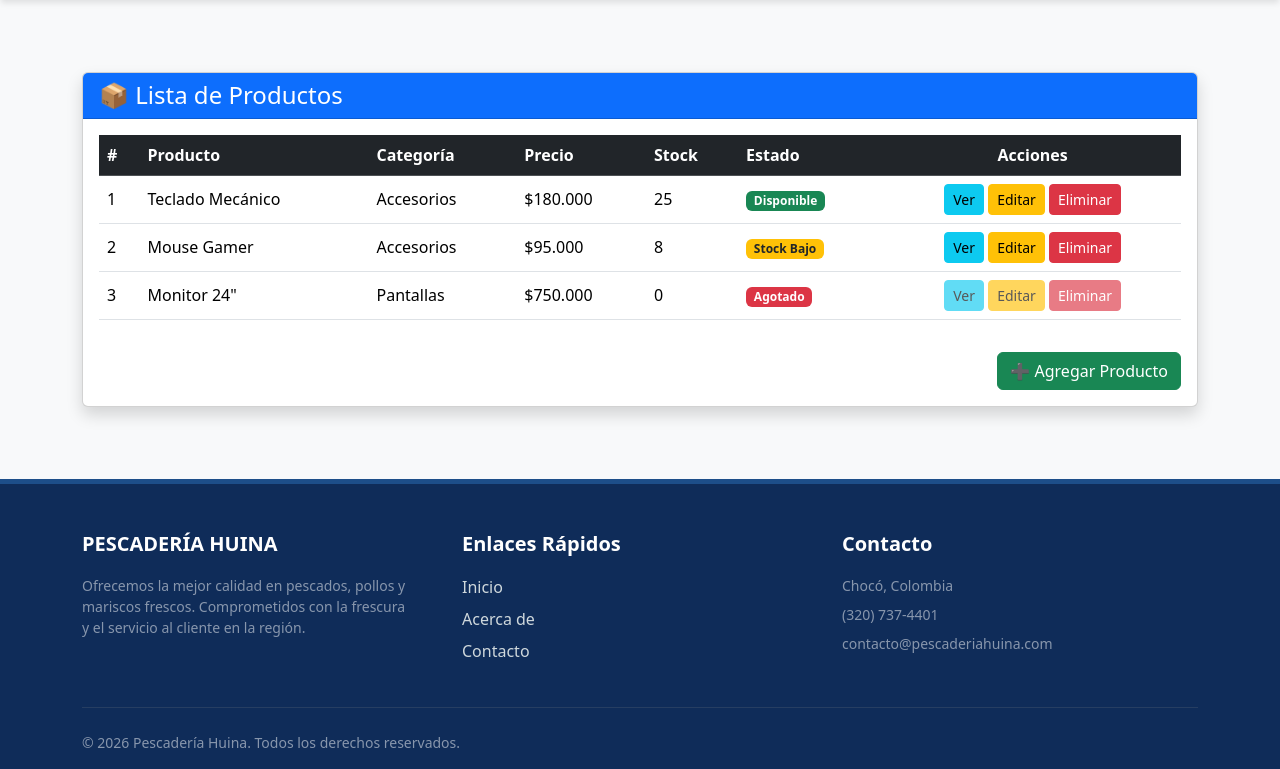
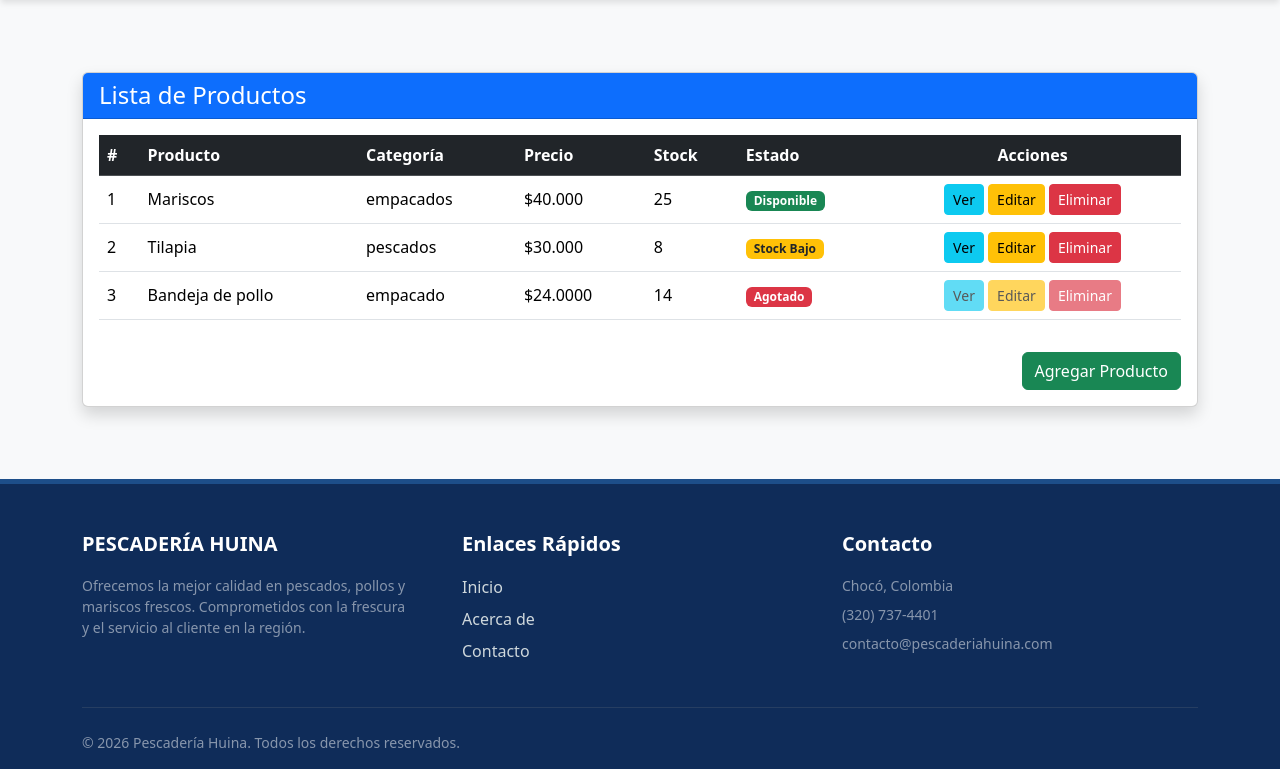
Before and after one commit to marlon733/PROYECTO_SENA, a Django app: page /productos/ in a window 1280 px wide. Shown: the part 81-850 px from the top of the page. Run offline with Django 5.2, Linux system fonts and the light colour scheme; the visitor is signed in with stand-in values (Sample User, id 1); some libraries are stand-ins or nearby versions.

```diff
--- a/pescaderia_huina/productos/templates/producto.html
+++ b/pescaderia_huina/productos/templates/producto.html
@@ -18,7 +18,7 @@
 
     <div class="card shadow">
         <div class="card-header bg-primary text-white">
-            <h4 class="mb-0">📦 Lista de Productos</h4>
+            <h4 class="mb-0">Lista de Productos</h4>
         </div>
 
         <div class="card-body">
@@ -40,9 +40,9 @@
 
                         <tr>
                             <td>1</td>
-                            <td>Teclado Mecánico</td>
-                            <td>Accesorios</td>
-                            <td>$180.000</td>
+                            <td>Mariscos</td>
+                            <td>empacados</td>
+                            <td>$40.000</td>
                             <td>25</td>
                             <td>
                                 <span class="badge bg-success">Disponible</span>
@@ -56,9 +56,9 @@
 
                         <tr>
                             <td>2</td>
-                            <td>Mouse Gamer</td>
-                            <td>Accesorios</td>
-                            <td>$95.000</td>
+                            <td>Tilapia</td>
+                            <td>pescados</td>
+                            <td>$30.000</td>
                             <td>8</td>
                             <td>
                                 <span class="badge bg-warning text-dark">Stock Bajo</span>
@@ -72,10 +72,10 @@
 
                         <tr>
                             <td>3</td>
-                            <td>Monitor 24"</td>
-                            <td>Pantallas</td>
-                            <td>$750.000</td>
-                            <td>0</td>
+                            <td>Bandeja de pollo</td>
+                            <td>empacado</td>
+                            <td>$24.0000</td>
+                            <td>14</td>
                             <td>
                                 <span class="badge bg-danger">Agotado</span>
                             </td>
@@ -92,7 +92,7 @@
 
             <div class="text-end">
                 <button class="btn btn-success mt-3">
-                    ➕ Agregar Producto
+                     Agregar Producto
                 </button>
             </div>
 
```
